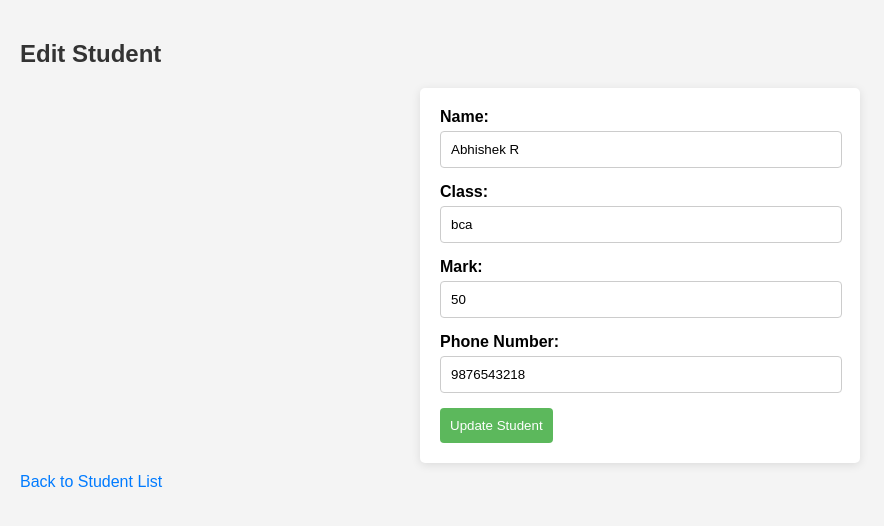
After one commit to Abhishek170402/learn, a Django app: page /edit/1/ in a window 1280 px wide. The commit adds this page. Shown: the top 526 px of the page, without its empty margins (0-884 px from the left). Run offline with Django 5.2, Linux system fonts and the light colour scheme.

Commit message:
phase1.2

```diff
--- a/page/students.json
+++ b/page/students.json
@@ -3,13 +3,15 @@
         "id": "1",
         "name": "Abhishek R",
         "class": "bca ",
-        "mark": "50"
+        "mark": "50",
+        "phone": "9876543218"
     },
     {
         "id": "2",
         "name": "Akash",
         "class": "bca",
-        "mark": "50"
+        "mark": "50",
+        "phone": "9876543216"
     },
     {
         "id": "3",
--- /dev/null
+++ b/page/templates/edit.html
@@ -0,0 +1,103 @@
+<!DOCTYPE html>
+<html lang="en">
+<head>
+    <meta charset="UTF-8">
+    <meta name="viewport" content="width=device-width, initial-scale=1.0">
+    <title>Edit Student</title>
+    <style>
+        body {
+            font-family: Arial, sans-serif;
+            background-color: #f4f4f4;
+            margin: 0;
+            padding: 20px;
+        }
+
+        h2 {
+            color: #333;
+        }
+
+        form {
+            background-color: #fff;
+            padding: 20px;
+            border-radius: 5px;
+            box-shadow: 0 2px 10px rgba(0, 0, 0, 0.1);
+            max-width: 400px;
+            margin: auto;
+        }
+
+        label {
+            display: block;
+            margin-bottom: 5px;
+            font-weight: bold;
+        }
+
+        input[type="text"],
+        input[type="number"] {
+            width: calc(100% - 20px);
+            padding: 10px;
+            margin-bottom: 15px;
+            border: 1px solid #ccc;
+            border-radius: 4px;
+        }
+
+        button {
+            background-color: #5cb85c;
+            color: white;
+            padding: 10px;
+            border: none;
+            border-radius: 4px;
+            cursor: pointer;
+        }
+
+        button:hover {
+            background-color: #4cae4c;
+        }
+
+        .error {
+            color: red;
+            margin-bottom: 15px;
+        }
+
+        a {
+            display: inline-block;
+            margin-top: 10px;
+            text-decoration: none;
+            color: #007bff;
+        }
+
+        a:hover {
+            text-decoration: underline;
+        }
+    </style>
+</head>
+<body>
+
+<h2>Edit Student</h2>
+
+<form method="POST">
+    {% csrf_token %}
+    <input type="hidden" name="student_id" value="{{ student.id }}">
+
+    <label>Name:</label>
+    <input type="text" name="name" value="{{ student.name }}" required>
+
+    <label>Class:</label>
+    <input type="text" name="student_class" value="{{ student.class }}" required>
+
+    <label>Mark:</label>
+    <input type="number" name="mark" value="{{ student.mark }}" required>
+
+    <label>Phone Number:</label>
+    <input type="text" name="phone" value="{{ student.phone }}" required pattern="\+?\d{9,15}">
+
+    <button type="submit">Update Student</button>
+</form>
+
+{% if error %}
+<div class="error">{{ error }}</div>
+{% endif %}
+
+<a href="{% url 'index' %}">Back to Student List</a>
+
+</body>
+</html>
--- a/page/urls.py
+++ b/page/urls.py
@@ -16,4 +16,5 @@ urlpatterns = [
     path("load_students/", views.load_students, name="load_students"),
     path("save_students/", views.save_students, name="save_students"),
     path("test/", views.test, name="test"),
+    path('edit/<str:student_id>/',views.edit_student, name='edit_student'),
 ]
--- a/page/views.py
+++ b/page/views.py
@@ -169,3 +169,51 @@ def test(request):
         return redirect('index')  # Redirect to index after saving
 
     return render(request, 'test.html', {'students': students})
+
+def edit_student(request, student_id):
+    """Edit an existing student's details."""
+    students = load_students()
+    student_to_edit = next((student for student in students if student['id'] == student_id), None)
+
+    if request.method == 'POST':
+        # Retrieve updated data from the form
+        name = request.POST.get('name')
+        student_class = request.POST.get('student_class')
+        mark = request.POST.get('mark')
+        phone = request.POST.get('phone')
+
+        # Validate phone number format
+        if not re.match(r'^\+?1?\d{9,15}$', phone):
+            return render(request, 'edit.html', {
+                'student': student_to_edit,
+                'error': 'Invalid phone number format.'
+            })
+
+        # Update the student's details if found
+        if student_to_edit:
+            student_to_edit.update({
+                'name': name,
+                'class': student_class,
+                'mark': mark,
+                'phone': phone
+            })
+            save_students(students)  # Save updated students list to JSON
+
+            # Update details in the database (if you have a model for it)
+            try:
+                details_obj = details.objects.get(student_id=student_id)
+                details_obj.name = name
+                details_obj.student_class = student_class
+                details_obj.mark = mark
+                details_obj.phone = phone
+                details_obj.save()
+            except details.DoesNotExist:
+                return render(request, 'edit.html', {
+                    'student': student_to_edit,
+                    'error': 'Student not found in database.'
+                })
+
+            return redirect('index')  # Redirect after saving
+
+    # Render edit form with current data for GET request
+    return render(request, 'edit.html', {'student': student_to_edit})
```
Also changed, not shown: page/models.py (+0 -93 lines), page/templates/test.html (+5 -4 lines).
